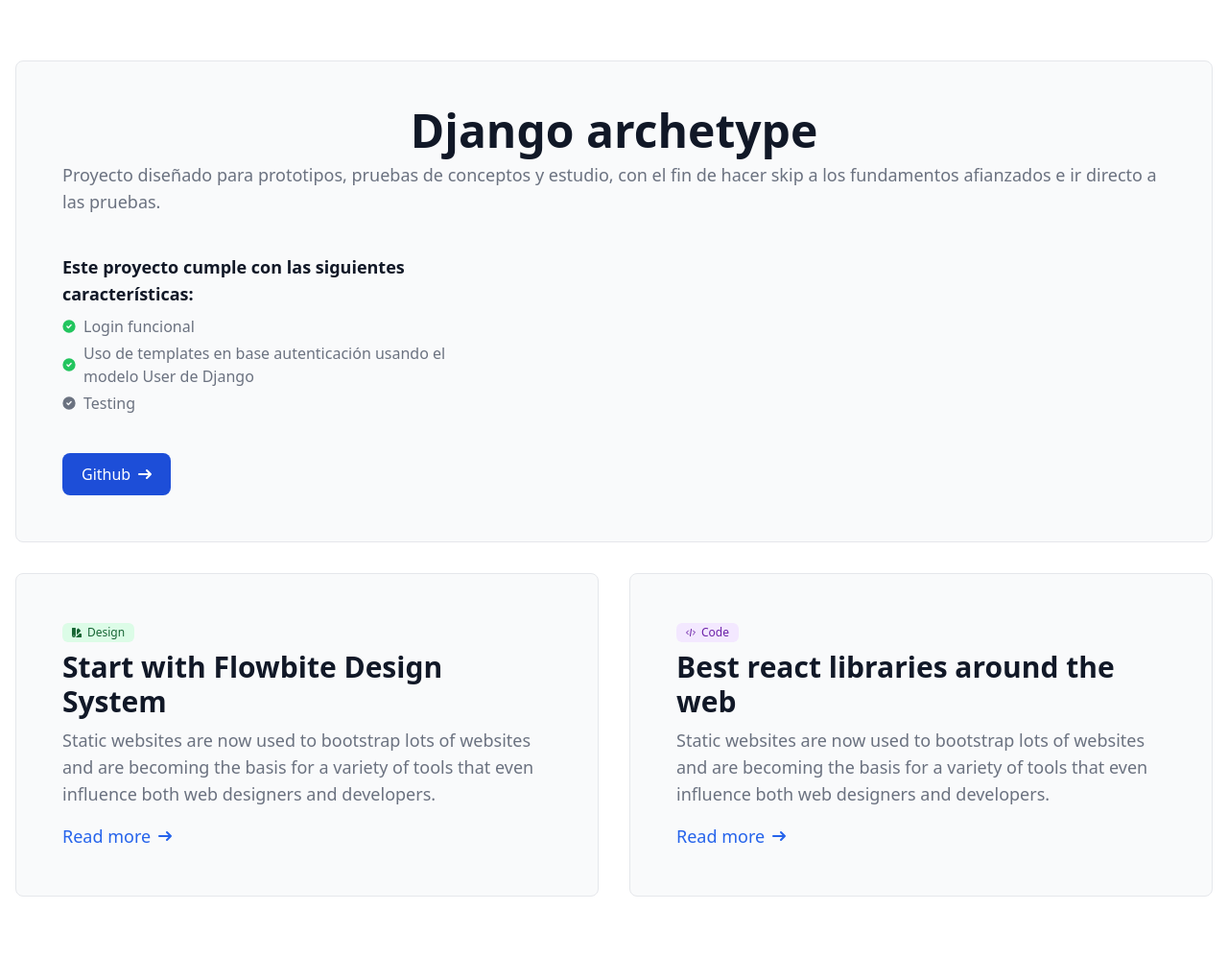
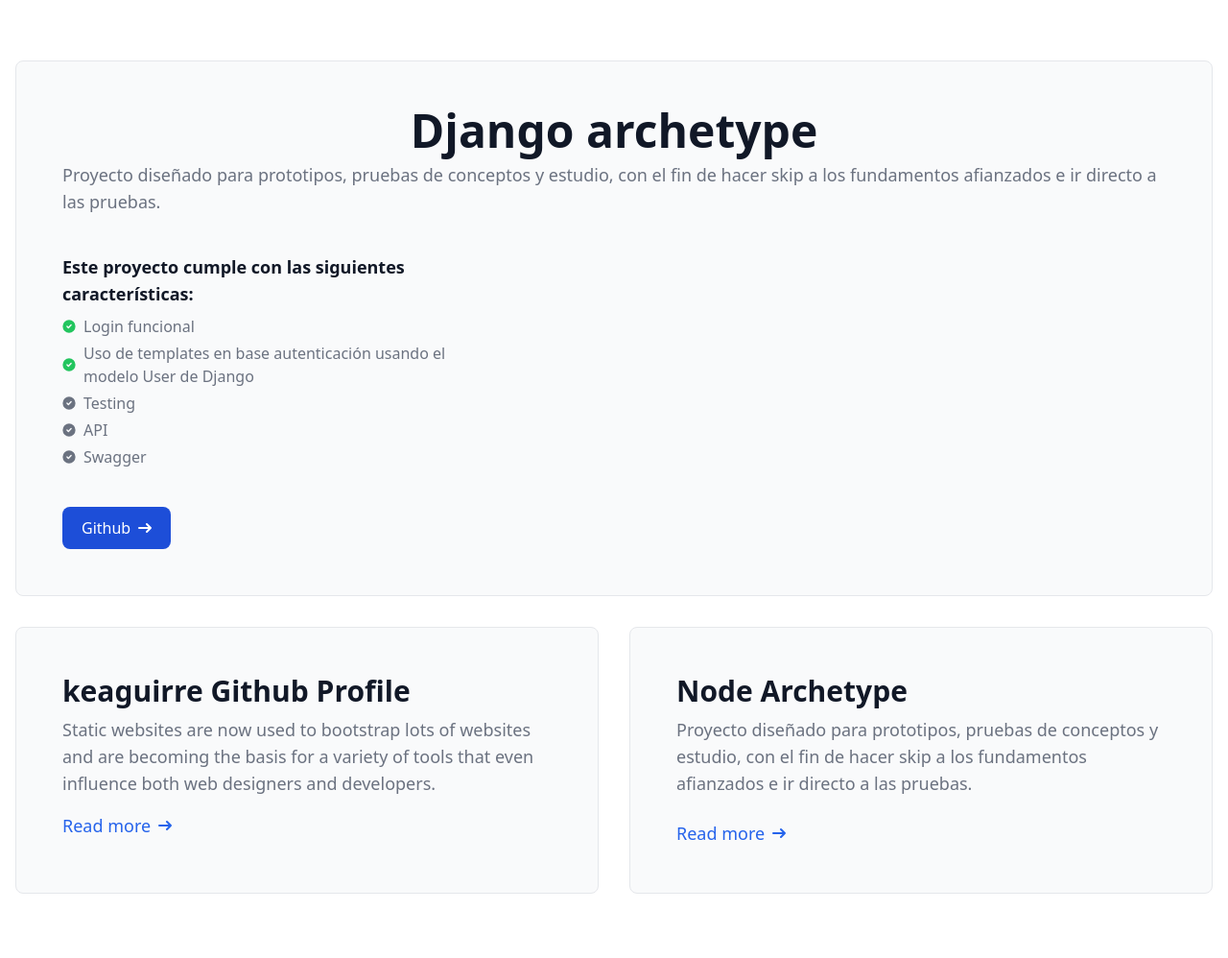
Before and after one commit to keaguirre/django_archetype, a Django app: page / in a window 1280 px wide. Shown: the part 65-1063 px from the top of the page at 96% size. After the commit the page ends 996 px from the top, so only its background shows below. Run offline with Django 4.2, Linux system fonts and the light colour scheme; some libraries are stand-ins or nearby versions.

Commit message:
New items for django arch card

```diff
--- a/django_login/templates/base.html
+++ b/django_login/templates/base.html
@@ -1,6 +1,5 @@
 <!DOCTYPE html>
 <html lang="en">
-
 <head>
     <meta charset="UTF-8">
     <meta name="viewport" content="width=device-width, initial-scale=1.0">
@@ -8,14 +7,12 @@
     <script src="https://cdn.tailwindcss.com"></script>
     <link href="https://cdn.jsdelivr.net/npm/flowbite@3.1.2/dist/flowbite.min.css" rel="stylesheet" />
 </head>
-
 <body class="bg-gray-800">
     {% if user.is_authenticated %}
         {% include 'navbar-logged.html' %}
     {% elif not user.is_authenticated %}
         {% include 'navbar-login.html' %}
     {% endif %}
-
     {% if messages %}
         {% for message in messages %}
         <div class="flex items-center p-4 mb-4 text-sm text-green-800 rounded-lg bg-green-50 dark:bg-gray-800 dark:text-green-400"
@@ -70,6 +67,23 @@
                             </svg>
                             Testing
                         </li>
+                        <li class="flex items-center">
+                            <svg class="w-3.5 h-3.5 me-2 text-gray-500 dark:text-gray-400 shrink-0" aria-hidden="true"
+                                xmlns="http://www.w3.org/2000/svg" fill="currentColor" viewBox="0 0 20 20">
+                                <path
+                                    d="M10 .5a9.5 9.5 0 1 0 9.5 9.5A9.51 9.51 0 0 0 10 .5Zm3.707 8.207-4 4a1 1 0 0 1-1.414 0l-2-2a1 1 0 0 1 1.414-1.414L9 10.586l3.293-3.293a1 1 0 0 1 1.414 1.414Z" />
+                            </svg>
+                            API
+                        </li>
+                        <li class="flex items-center">
+                            <svg class="w-3.5 h-3.5 me-2 text-gray-500 dark:text-gray-400 shrink-0" aria-hidden="true"
+                                xmlns="http://www.w3.org/2000/svg" fill="currentColor" viewBox="0 0 20 20">
+                                <path
+                                    d="M10 .5a9.5 9.5 0 1 0 9.5 9.5A9.51 9.51 0 0 0 10 .5Zm3.707 8.207-4 4a1 1 0 0 1-1.414 0l-2-2a1 1 0 0 1 1.414-1.414L9 10.586l3.293-3.293a1 1 0 0 1 1.414 1.414Z" />
+                            </svg>
+                            Swagger
+                        </li>
+
                     </ul>
 
                     <a href="https://github.com/keaguirre/django_simplest_project"
@@ -85,17 +99,7 @@
                 <div class="grid md:grid-cols-2 gap-8">
                     <div
                         class="bg-gray-50 dark:bg-gray-800 border border-gray-200 dark:border-gray-700 rounded-lg p-8 md:p-12">
-                        <a href="#"
-                            class="bg-green-100 text-green-800 text-xs font-medium inline-flex items-center px-2.5 py-0.5 rounded-md dark:bg-gray-700 dark:text-green-400 mb-2">
-                            <svg class="w-2.5 h-2.5 me-1.5" aria-hidden="true" xmlns="http://www.w3.org/2000/svg"
-                                fill="currentColor" viewBox="0 0 18 18">
-                                <path
-                                    d="M17 11h-2.722L8 17.278a5.512 5.512 0 0 1-.9.722H17a1 1 0 0 0 1-1v-5a1 1 0 0 0-1-1ZM6 0H1a1 1 0 0 0-1 1v13.5a3.5 3.5 0 1 0 7 0V1a1 1 0 0 0-1-1ZM3.5 15.5a1 1 0 1 1 0-2 1 1 0 0 1 0 2ZM16.132 4.9 12.6 1.368a1 1 0 0 0-1.414 0L9 3.55v9.9l7.132-7.132a1 1 0 0 0 0-1.418Z" />
-                            </svg>
-                            Design
-                        </a>
-                        <h2 class="text-gray-900 dark:text-white text-3xl font-extrabold mb-2">Start with Flowbite
-                            Design System</h2>
+                        <h2 class="text-gray-900 dark:text-white text-3xl font-extrabold mb-2">keaguirre Github Profile</h2>
                         <p class="text-lg font-normal text-gray-500 dark:text-gray-400 mb-4">Static websites are now
                             used to bootstrap lots of websites and are becoming the basis for a variety of tools that
                             even influence both web designers and developers.</p>
@@ -111,20 +115,10 @@
                     </div>
                     <div
                         class="bg-gray-50 dark:bg-gray-800 border border-gray-200 dark:border-gray-700 rounded-lg p-8 md:p-12">
-                        <a href="#"
-                            class="bg-purple-100 text-purple-800 text-xs font-medium inline-flex items-center px-2.5 py-0.5 rounded-md dark:bg-gray-700 dark:text-purple-400 mb-2">
-                            <svg class="w-2.5 h-2.5 me-1.5" aria-hidden="true" xmlns="http://www.w3.org/2000/svg"
-                                fill="none" viewBox="0 0 20 16">
-                                <path stroke="currentColor" stroke-linecap="round" stroke-linejoin="round"
-                                    stroke-width="2" d="M5 4 1 8l4 4m10-8 4 4-4 4M11 1 9 15" />
-                            </svg>
-                            Code
-                        </a>
-                        <h2 class="text-gray-900 dark:text-white text-3xl font-extrabold mb-2">Best react libraries
-                            around the web</h2>
-                        <p class="text-lg font-normal text-gray-500 dark:text-gray-400 mb-4">Static websites are now
-                            used to bootstrap lots of websites and are becoming the basis for a variety of tools that
-                            even influence both web designers and developers.</p>
+                        <h2 class="text-gray-900 dark:text-white text-3xl font-extrabold mb-2">Node Archetype</h2>
+                        <p class="text-lg font-normal text-gray-500 dark:text-gray-400 mb-6">Proyecto diseñado para
+                            prototipos, pruebas de conceptos y estudio, con el fin de hacer skip a los fundamentos
+                            afianzados e ir directo a las pruebas.</p>
                         <a href="#"
                             class="text-blue-600 dark:text-blue-500 hover:underline font-medium text-lg inline-flex items-center">Read
                             more
```
Lines whose indentation alone changed are shown as unchanged.
